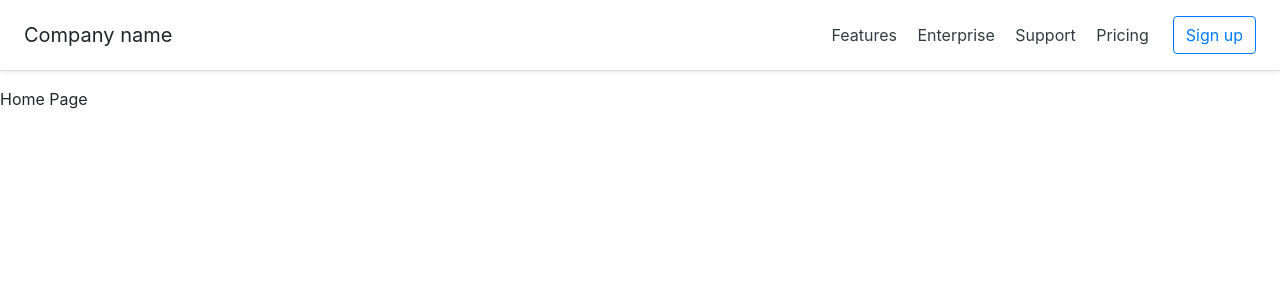
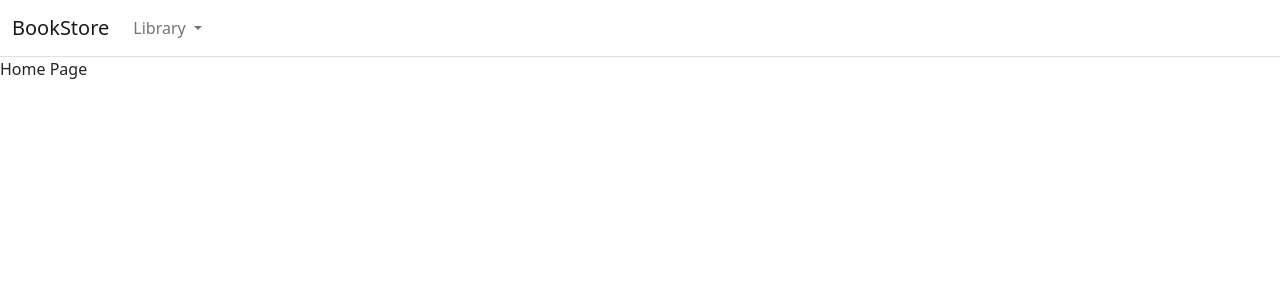
Before and after one commit to Manny-97/Ecommerce, a Django app: page / in a window 1280 px wide. Shown: the top 300 px of the page. Run offline with Django 4.2, Linux system fonts and the light colour scheme; data comes from the database, SQL or seed files in the repository.

Commit message:
feat: complete base.html

```diff
--- a/templates/store/base.html
+++ b/templates/store/base.html
@@ -3,34 +3,44 @@
 <html>
 
 <head>
-    <meta charset="utf-8">
-    <title>{% block title %}My Shop{% endblock %}</title>
+    <meta charset="utf-8" />
+    <title>{% block title %}BookStore{% endblock %}</title>
     <meta name="viewport" content="width=device-width, initial-scale=1">
-    <link rel="stylesheet" href="https://cdn.jsdelivr.net/npm/bootstrap@4.1.3/dist/css/bootstrap.min.css"
-        integrity="sha384-MCw98/SFnGE8fJT3GXwEOngsV7Zt27NXFoaoApmYm81iuXoPkFOJwJ8ERdknLPMO" crossorigin="anonymous">
-    <script src="https://code.jquery.com/jquery-3.3.1.slim.min.js"
-        integrity="sha384-q8i/X+965DzO0rT7abK41JStQIAqVgRVzpbzo5smXKp4YfRvH+8abtTE1Pi6jizo"
-        crossorigin="anonymous"></script>
-    <script src="https://cdn.jsdelivr.net/npm/popper.js@1.14.3/dist/umd/popper.min.js"
-        integrity="sha384-ZMP7rVo3mIykV+2+9J3UJ46jBk0WLaUAdn689aCwoqbBJiSnjAK/l8WvCWPIPm49"
-        crossorigin="anonymous"></script>
-    <script src="https://cdn.jsdelivr.net/npm/bootstrap@4.1.3/dist/js/bootstrap.min.js"
-        integrity="sha384-ChfqqxuZUCnJSK3+MXmPNIyE6ZbWh2IMqE241rYiqJxyMiZ6OW/JmZQ5stwEULTy"
-        crossorigin="anonymous"></script>
+    <link href="https://cdn.jsdelivr.net/npm/bootstrap@5.0.0-beta1/dist/css/bootstrap.min.css" rel="stylesheet" integrity="sha384-giJF6kkoqNQ00vy+HMDP7azOuL0xtbfIcaT9wjKHr8RbDVddVHyTfAAsrekwKmP1" crossorigin="anonymous">
+    <script src="https://code.jquery.com/jquery-3.5.1.min.js" integrity="sha256-9/aliU8dGd2tb6OSsuzixeV4y/faTqgFtohetphbbj0=" crossorigin="anonymous"></script>
+    <script src="https://cdn.jsdelivr.net/npm/bootstrap@5.0.0-beta1/dist/js/bootstrap.bundle.min.js" integrity="sha384-ygbV9kiqUc6oa4msXn9868pTtWMgiQaeYH7/t7LECLbyPA2x65Kgf80OJFdroafW" crossorigin="anonymous"></script>
 </head>
 
 <body>
-    <div class="d-flex flex-column flex-md-row align-items-center p-3 px-md-4 mb-3 bg-white border-bottom shadow-sm">
-        <h5 class="my-0 mr-md-auto font-weight-normal">Company name</h5>
-        <nav class="my-2 my-md-0 mr-md-3">
-            <a class="p-2 text-dark" href="#">Features</a>
-            <a class="p-2 text-dark" href="#">Enterprise</a>
-            <a class="p-2 text-dark" href="#">Support</a>
-            <a class="p-2 text-dark" href="#">Pricing</a>
+    <header>
+        <nav class="navbar navbar-expand-md navbar-light bg-white border-bottom">
+            <div class="container-fluid">
+                <a class="navbar-brand" href="/">BookStore</a>
+                <button class="navbar-toggler" type="button" data-bs-toggle="collapse" data-bs-target="#navbarCollapse"
+                    aria-controls="navbarCollapse" aria-expanded="false" aria-label="Toggle navigation">
+                    <span class="navbar-toggler-icon"></span>
+                </button>
+                <div class="collapse navbar-collapse" id="navbarCollapse">
+                    <ul class="navbar-nav me-auto mb-2 mb-md-0">
+                        <li class="nav-item dropdown">
+                            <a class="nav-link dropdown-toggle" href="#" id="navbarDropdown" role="button"
+                                data-bs-toggle="dropdown" aria-expanded="false">
+                                Library
+                            </a>
+                            <ul class="dropdown-menu" aria-labelledby="navbarDropdown">
+                                <li><a class="dropdown-item" href="{% url "store:product_all" %}">All</a></li>
+                                {% for c in categories %}
+                                <li {% if category.slug == c.slug %}class="selected" {% endif %}>
+                                    <a class="dropdown-item" href="{{ c.get_absolute_url }}">{{ c.name|title }}</a>
+                                </li>
+                                {% endfor %}
+                            </ul>
+                        </li>
+                    </ul>
+                </div>
+            </div>
         </nav>
-        <a class="btn btn-outline-primary" href="#">Sign up</a>
-    </div>
+    </header>
     <div id="content">{% block content %} {% endblock %}</div>
 </body>
-
 </html>
```
